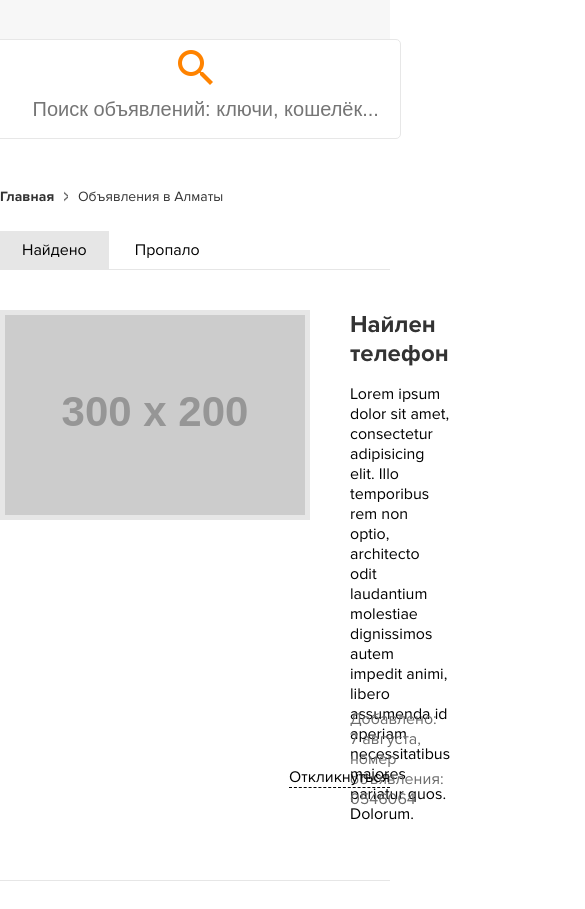
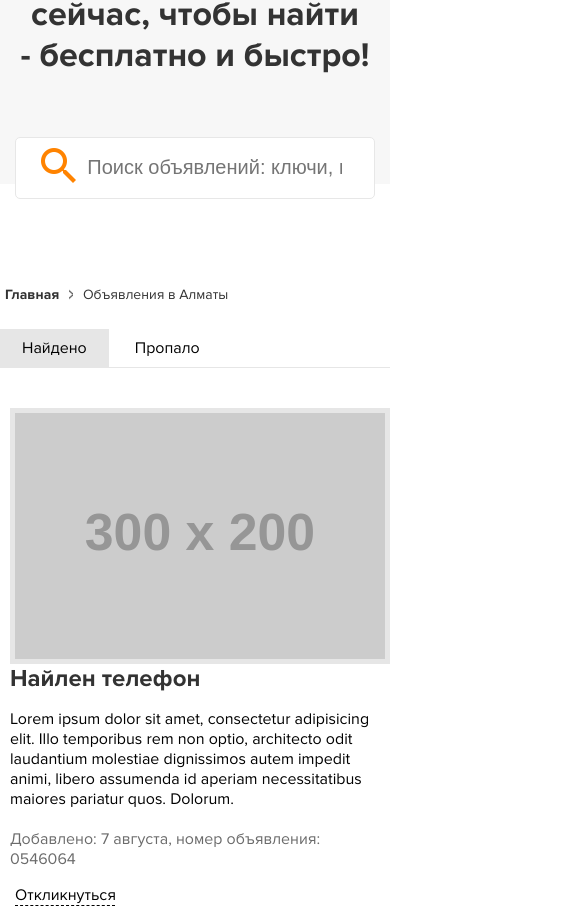
Before and after one commit to S1XTYONE/doska, a plain HTML site: page index.html in a window 390 px wide. Shown: the part 365-1274 px from the top of the page, 585 px wide, since content can reach past the window. Drawn offline with Linux system fonts and the light colour scheme; placeholder pictures from the web are drawn by us.

Commit message:
Responsive

```diff
--- a/index.html
+++ b/index.html
@@ -2,6 +2,7 @@
 <html lang="en">
 <head>
     <meta charset="UTF-8">
+    <meta name="viewport" content="width=device-width, initial-scale=1">
     <title>Доска объявлений</title>
     <link rel="stylesheet" href="css/main.css">
 </head>
@@ -43,7 +44,7 @@
 
           <div class="tabs__content active">
             <div class="tab__item">
-                <img src="http://via.placeholder.com/300x200" alt="img" class="tab__item-img">
+                <img src="http://via.placeholder.com/300x200" alt="img" width="300" height="200" class="tab__item-img">
                 <div class="tab__item-desc">
                     <h3 class="tab__item-header">Найлен телефон</h3>
                     <p class="tab__item-text">Lorem ipsum dolor sit amet, consectetur adipisicing elit. Illo temporibus rem non optio, architecto odit laudantium molestiae dignissimos autem impedit animi, libero assumenda id aperiam necessitatibus maiores pariatur quos. Dolorum.</p>
--- a/sass/main.sass
+++ b/sass/main.sass
@@ -178,8 +178,8 @@
     position: relative
     &-img
         border: 5px solid #e6e6e6
-        max-width: 300px
-        max-height: 200px
+        width: 100%
+        height: 100%
         margin-right: 40px
     &-header
         margin: 0
@@ -204,7 +204,7 @@
 .tabs__content
     &-pagination
         display: inline-block
-        margin: 30px auto
+        margin: 30px 10px
         a
             background-color: #d0d1d3
             border-radius: 5px
@@ -236,3 +236,45 @@
         border: 1px solid #6d6d6d
         margin: 5px 0
         width: 100%
+
+@media screen and (max-width: 1033px)
+    .header
+        flex-direction: column
+    .br, .bb, .bo
+        margin: 5px 0
+    .city
+        margin-right: 0
+    .search
+        form
+            input
+                width: 80%
+                margin: 0 5px
+    .breadcrumbs
+        margin-left: 5px
+    .tab__item
+
+
+@media screen and (max-width: 840px)
+    .tab__item
+        &-date
+            position: relative
+            margin-top: 20px
+        &-btn
+            right: 20px
+    .footer
+        padding-left: 10px
+        padding-right: 10px
+        &__column
+            margin-right: 30px
+
+
+@media screen and (max-width: 730px)
+    .tab__item
+        flex-direction: column
+        padding: 40px 10px
+        &-btn
+            position: relative
+            left: 5px
+            width: 100px
+    .footer
+        flex-direction: column
```
Also changed, not shown: css/main.css, sass/settings.sass (line endings or trailing spaces).
